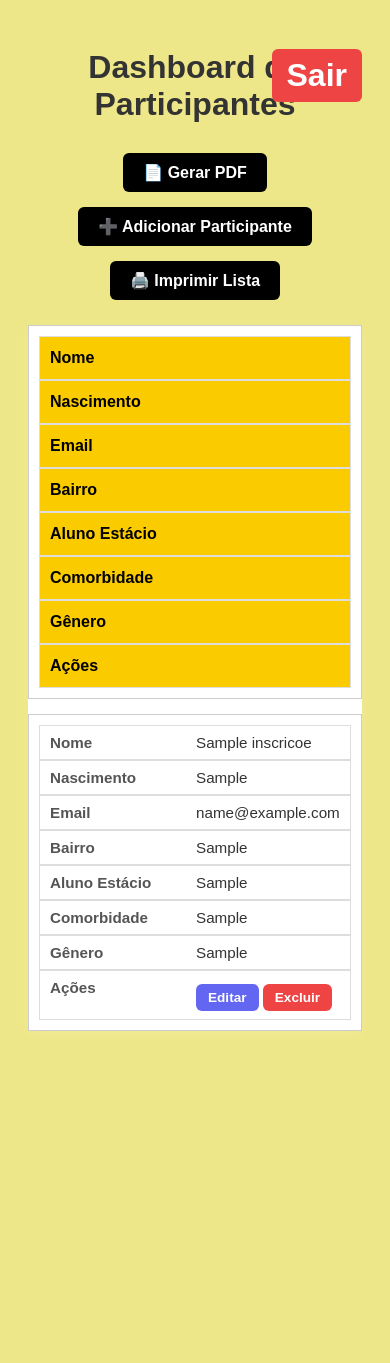
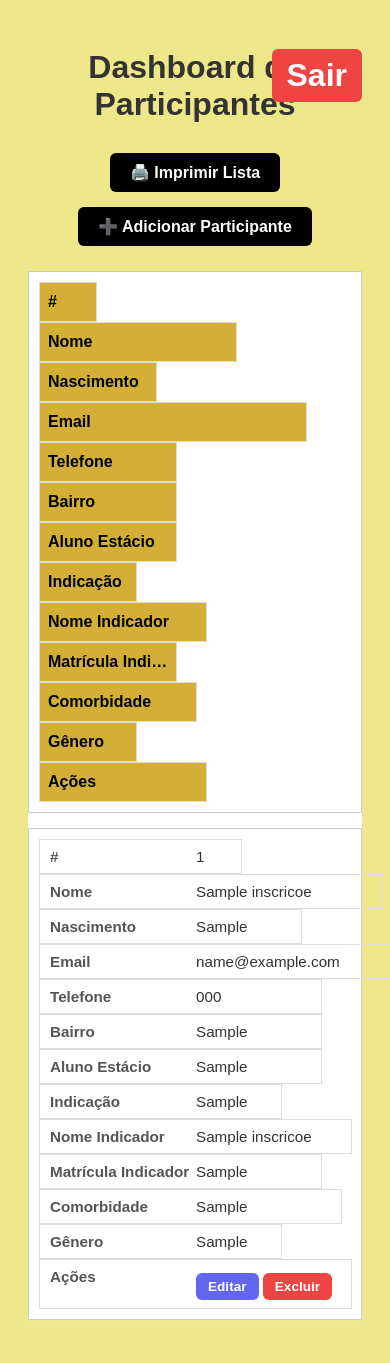
Before and after one commit to CleyGB-Dev/projeto_set_amarelo_estacio, a PHP site: page /dashboard.php in a window 390 px wide; the page is wider, and only the part inside the window is pictured. Before the commit the page ends 1031 px from the top of that part, so only its background shows below. Run offline with PHP 8.4, Linux system fonts and the light colour scheme; the visitor is signed in with stand-in values (Sample User, id 1); tables that the repository leaves empty or names only in its code hold one stand-in row (values such as "Sample post").

Commit message:
atualização para o dashboard de gerenciamento de cadastros

```diff
--- a/criar_banco_de_dados.txt
+++ b/criar_banco_de_dados.txt
@@ -29,4 +29,4 @@ CREATE TABLE IF NOT EXISTS users (
 
 -- Inserção de um usuário admin (senha: admin123)
 INSERT INTO users (username, password) VALUES
-('admin', '$2y$10$zFaKNcS7.Jd7CVSO7C8Xlu5flvZ2E7s7y54VRUsJdf8jRnnZ63JuG');
+('admin', '$2y$10$qCoWr6TUuArzUicRMGF2wuv0q4/0lfHkIaPuqrSpIxGO9jd6rOegS');
--- a/dashboard.php
+++ b/dashboard.php
@@ -1,13 +1,11 @@
 <?php
 session_start();
 
-// Protege a página, redireciona para login se não estiver logado
 if (!isset($_SESSION['user_id'])) {
     header("Location: login.php");
     exit;
 }
 
-// Conexão com o banco
 $conn = new mysqli("localhost", "root", "", "setembro_amarelo");
 if ($conn->connect_error) {
     die("Falha na conexão: " . $conn->connect_error);
@@ -24,7 +22,6 @@ if (isset($_GET['delete_id'])) {
     exit;
 }
 
-// Buscar todos os participantes ordenados por id (mais antigos primeiro)
 $result = $conn->query("SELECT * FROM inscricoes ORDER BY id ASC");
 ?>
 
@@ -37,7 +34,7 @@ $result = $conn->query("SELECT * FROM inscricoes ORDER BY id ASC");
         body {
             font-family: 'Poppins', sans-serif;
             padding: 20px;
-            background:rgb(238, 231, 137);
+            background: rgb(238, 231, 137);
             color: #333;
         }
 
@@ -47,7 +44,6 @@ $result = $conn->query("SELECT * FROM inscricoes ORDER BY id ASC");
             position: relative;
         }
 
-        /* Botão logout no topo direito */
         .logout-btn {
             position: absolute;
             top: 0;
@@ -60,6 +56,7 @@ $result = $conn->query("SELECT * FROM inscricoes ORDER BY id ASC");
             font-weight: 600;
             transition: background-color 0.3s ease;
         }
+
         .logout-btn:hover {
             background: #b91c1c;
         }
@@ -93,13 +90,16 @@ $result = $conn->query("SELECT * FROM inscricoes ORDER BY id ASC");
             font-size: 0.95rem;
             box-shadow: 0 4px 10px rgba(255, 255, 255, 0.1);
             background-color: white;
+            table-layout: fixed; /* largura fixa para colunas */
         }
 
         th, td {
-            padding: 12px 10px;
+            padding: 10px 8px;
             border: 1px solid #ddd;
             text-align: left;
-            word-break: break-word;
+            overflow: hidden;
+            text-overflow: ellipsis;
+            white-space: nowrap; /* evita quebra de linha */
         }
 
         th {
@@ -108,11 +108,25 @@ $result = $conn->query("SELECT * FROM inscricoes ORDER BY id ASC");
             font-size: 1rem;
         }
 
+        /* Define larguras para algumas colunas específicas */
+        th:nth-child(1), td:nth-child(1) { width: 40px; }    /* # */
+        th:nth-child(2), td:nth-child(2) { width: 180px; }   /* Nome */
+        th:nth-child(3), td:nth-child(3) { width: 100px; }   /* Nascimento */
+        th:nth-child(4), td:nth-child(4) { width: 250px; }   /* Email */
+        th:nth-child(5), td:nth-child(5) { width: 120px; }   /* Telefone */
+        th:nth-child(6), td:nth-child(6) { width: 120px; }   /* Bairro */
+        th:nth-child(7), td:nth-child(7) { width: 120px; }    /* Aluno Estácio */
+        th:nth-child(8), td:nth-child(8) { width: 80px; }    /* Indicação */
+        th:nth-child(9), td:nth-child(9) { width: 150px; }   /* Nome Indicador */
+        th:nth-child(10), td:nth-child(10) { width: 120px; } /* Matrícula Indicador */
+        th:nth-child(11), td:nth-child(11) { width: 140px; } /* Comorbidade */
+        th:nth-child(12), td:nth-child(12) { width: 80px; }  /* Gênero */
+        th:nth-child(13), td:nth-child(13) { width: 150px; } /* Ações */
+
         tr:nth-child(even) {
             background-color: #f9f9f9;
         }
 
-        /* Botões dentro da tabela - menor, cores diferentes */
         .actions a {
             padding: 6px 12px;
             border-radius: 6px;
@@ -127,7 +141,7 @@ $result = $conn->query("SELECT * FROM inscricoes ORDER BY id ASC");
         }
 
         .actions a.btn-edit {
-            background-color: #6366f1; /* azul */
+            background-color: #6366f1;
         }
 
         .actions a.btn-edit:hover {
@@ -135,7 +149,7 @@ $result = $conn->query("SELECT * FROM inscricoes ORDER BY id ASC");
         }
 
         .actions a.btn-delete {
-            background-color: #ef4444; /* vermelho */
+            background-color: #ef4444;
         }
 
         .actions a.btn-delete:hover {
@@ -153,17 +167,14 @@ $result = $conn->query("SELECT * FROM inscricoes ORDER BY id ASC");
                 padding: 10px;
             }
 
-            th {
-                background-color: #facc00;
-                color: #000;
-            }
-
             td {
                 padding: 8px 5px;
                 position: relative;
                 padding-left: 50%;
                 text-align: left;
-                white-space: normal;
+                white-space: normal; /* permite quebra de linha no mobile */
+                word-break: break-word;
+                overflow: visible; /* mostrar texto completo */
             }
 
             td::before {
@@ -177,14 +188,19 @@ $result = $conn->query("SELECT * FROM inscricoes ORDER BY id ASC");
                 color: #555;
             }
 
-            td:nth-of-type(1)::before { content: "Nome"; }
-            td:nth-of-type(2)::before { content: "Nascimento"; }
-            td:nth-of-type(3)::before { content: "Email"; }
-            td:nth-of-type(4)::before { content: "Bairro"; }
-            td:nth-of-type(5)::before { content: "Aluno Estácio"; }
-            td:nth-of-type(6)::before { content: "Comorbidade"; }
-            td:nth-of-type(7)::before { content: "Gênero"; }
-            td:nth-of-type(8)::before { content: "Ações"; }
+            td:nth-of-type(1)::before { content: "#"; }
+            td:nth-of-type(2)::before { content: "Nome"; }
+            td:nth-of-type(3)::before { content: "Nascimento"; }
+            td:nth-of-type(4)::before { content: "Email"; }
+            td:nth-of-type(5)::before { content: "Telefone"; }
+            td:nth-of-type(6)::before { content: "Bairro"; }
+            td:nth-of-type(7)::before { content: "Aluno Estácio"; }
+            td:nth-of-type(8)::before { content: "Indicação"; }
+            td:nth-of-type(9)::before { content: "Nome Indicador"; }
+            td:nth-of-type(10)::before { content: "Matrícula Indicador"; }
+            td:nth-of-type(11)::before { content: "Comorbidade"; }
+            td:nth-of-type(12)::before { content: "Gênero"; }
+            td:nth-of-type(13)::before { content: "Ações"; }
 
             .actions a {
                 margin-top: 5px;
@@ -193,11 +209,6 @@ $result = $conn->query("SELECT * FROM inscricoes ORDER BY id ASC");
         }
 
         @media print {
-            body {
-                background: none;
-                color: #000;
-            }
-
             .btn-container, .actions, .logout-btn {
                 display: none !important;
             }
@@ -222,32 +233,42 @@ $result = $conn->query("SELECT * FROM inscricoes ORDER BY id ASC");
 </h1>
 
 <div class="btn-container">
-        <a href="gera_pdf.php" class="button" target="_blank">📄 Gerar PDF</a>
+    <a href="gera_pdf.php" class="button" target="_blank">🖨️ Imprimir Lista</a>
     <a href="add.php" class="button">➕ Adicionar Participante</a>
-        <a href="#" class="button" onclick="window.print()">🖨️ Imprimir Lista</a>
 </div>
 
 <table>
     <thead>
         <tr>
+            <th>#</th> <!-- Número sequencial -->
             <th>Nome</th>
             <th>Nascimento</th>
             <th>Email</th>
+            <th>Telefone</th>
             <th>Bairro</th>
             <th>Aluno Estácio</th>
+            <th>Indicação</th>
+            <th>Nome Indicador</th>
+            <th>Matrícula Indicador</th>
             <th>Comorbidade</th>
             <th>Gênero</th>
             <th class="actions">Ações</th>
         </tr>
     </thead>
     <tbody>
+        <?php $contador = 1; ?>
         <?php while ($row = $result->fetch_assoc()): ?>
             <tr>
+                <td><?= $contador ?></td>
                 <td><?= htmlspecialchars($row['nome']) ?></td>
                 <td><?= htmlspecialchars($row['nascimento']) ?></td>
                 <td><?= htmlspecialchars($row['email']) ?></td>
+                <td><?= htmlspecialchars($row['telefone']) ?></td>
                 <td><?= htmlspecialchars($row['bairro']) ?></td>
                 <td><?= htmlspecialchars($row['aluno_estacio']) ?></td>
+                <td><?= htmlspecialchars($row['indicacao']) ?></td>
+                <td><?= htmlspecialchars($row['nome_indicador']) ?></td>
+                <td><?= htmlspecialchars($row['matricula_indicador']) ?></td>
                 <td><?= htmlspecialchars($row['comorbidade']) ?></td>
                 <td><?= htmlspecialchars($row['genero']) ?></td>
                 <td class="actions">
@@ -255,11 +276,12 @@ $result = $conn->query("SELECT * FROM inscricoes ORDER BY id ASC");
                     <a href="dashboard.php?delete_id=<?= $row['id'] ?>" class="btn-delete" title="Excluir participante" onclick="return confirm('Excluir participante?');">Excluir</a>
                 </td>
             </tr>
+            <?php $contador++; ?>
         <?php endwhile; ?>
     </tbody>
 </table>
 
+<?php $conn->close(); ?>
+
 </body>
 </html>
-
-<?php $conn->close(); ?>
```
Also changed, not shown: add.php (+34 -3 lines), edit.php (+39 -17 lines), gera_pdf.php (+28 -11 lines), processa_add.php (+29 -4 lines), processa_edit.php (+23 -2 lines), processa_formulario.php (+21 -9 lines). Lines whose indentation alone changed are shown as unchanged.
